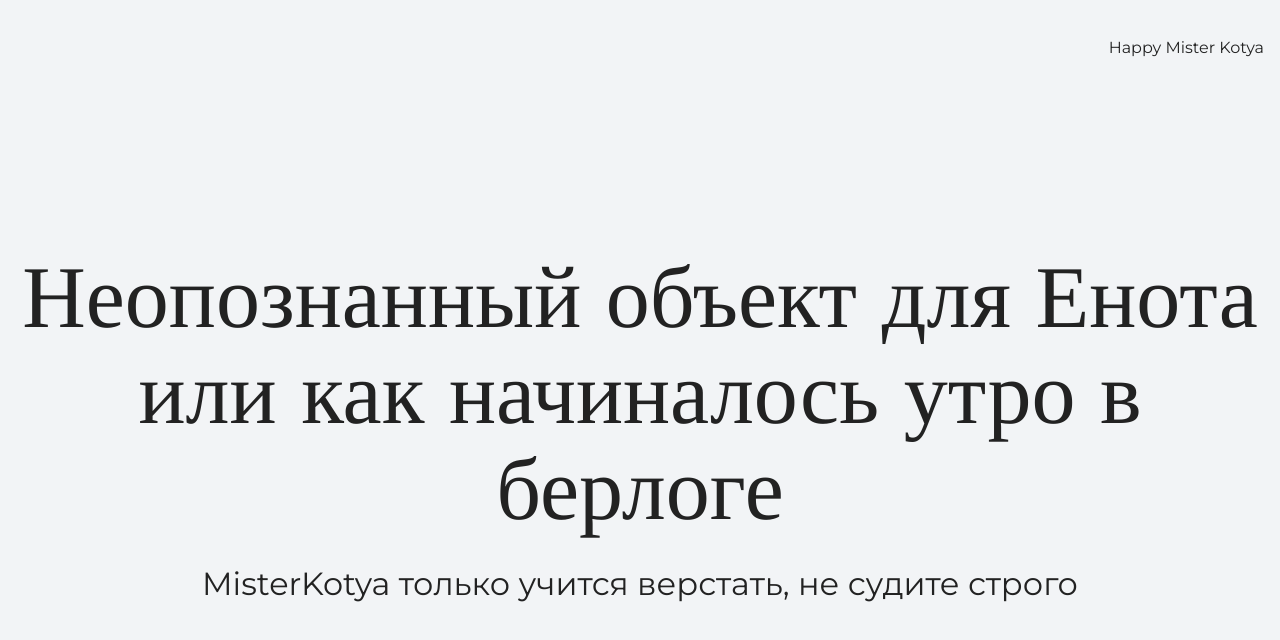
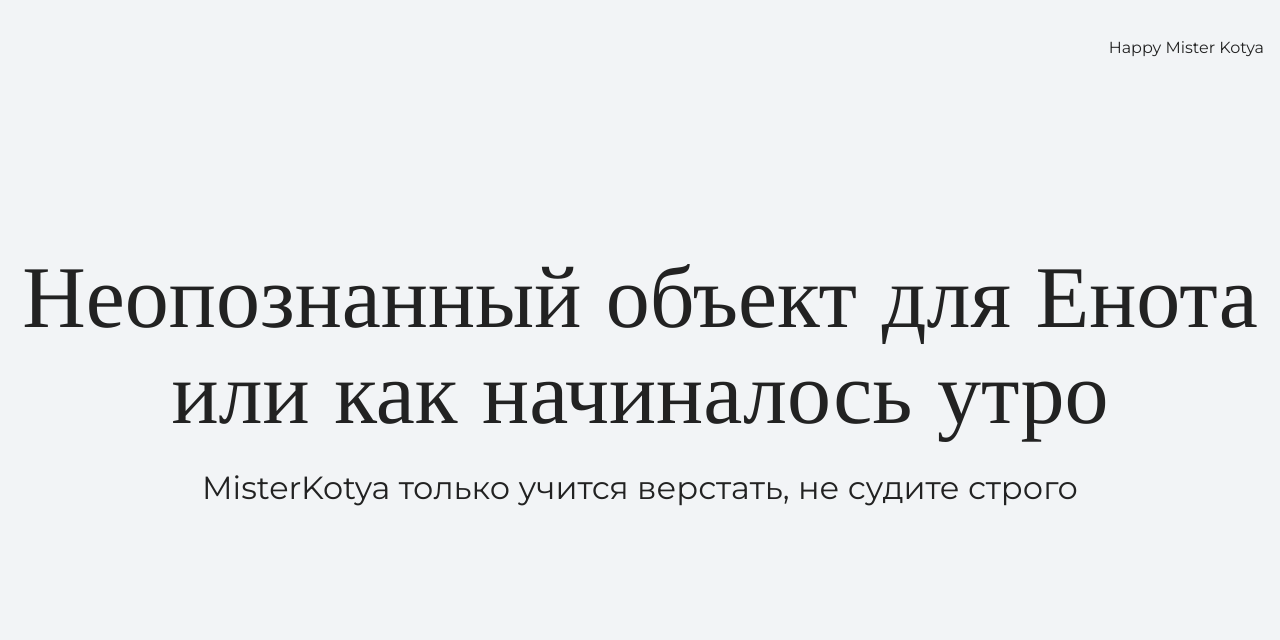
Before and after one commit to MisterKotya/my-site, a plain HTML site: page index.html in a window 1280 px wide. Shown: the top 640 px of the page. Drawn offline with nearby package versions, Linux system fonts and the light colour scheme.

Commit message:
смена текста на главной странице

```diff
--- a/index.html
+++ b/index.html
@@ -15,7 +15,7 @@
 
     <section class="hero-image">
       <div class="container">
-      <h1 class="heading">Неопознанный объект для Енота или как начиналось утро в берлоге</h1>
+      <h1 class="heading">Неопознанный объект для Енота или как начиналось утро</h1>
 
       <p>MisterKotya только учится верстать, не судите строго</p>
     </section>
```
